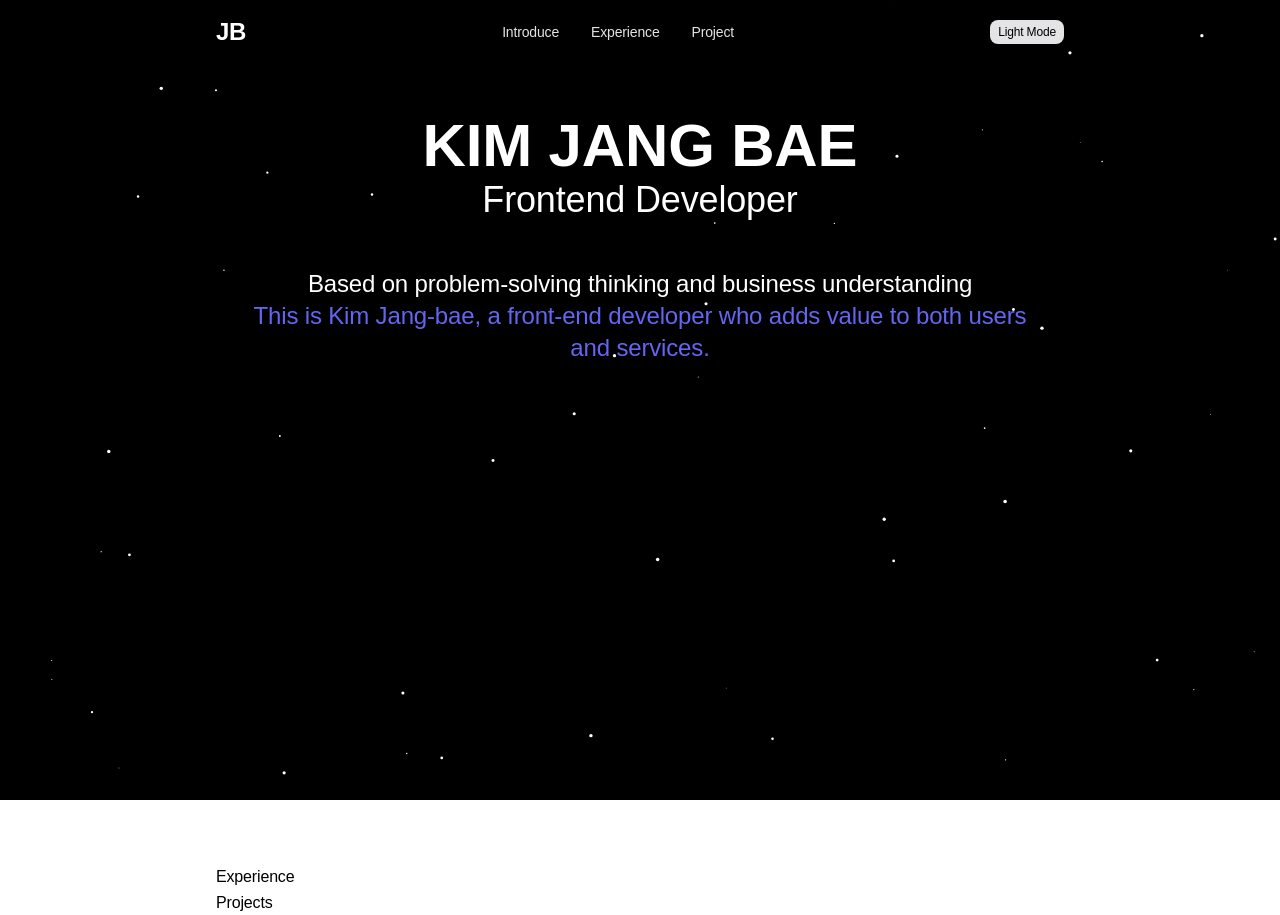
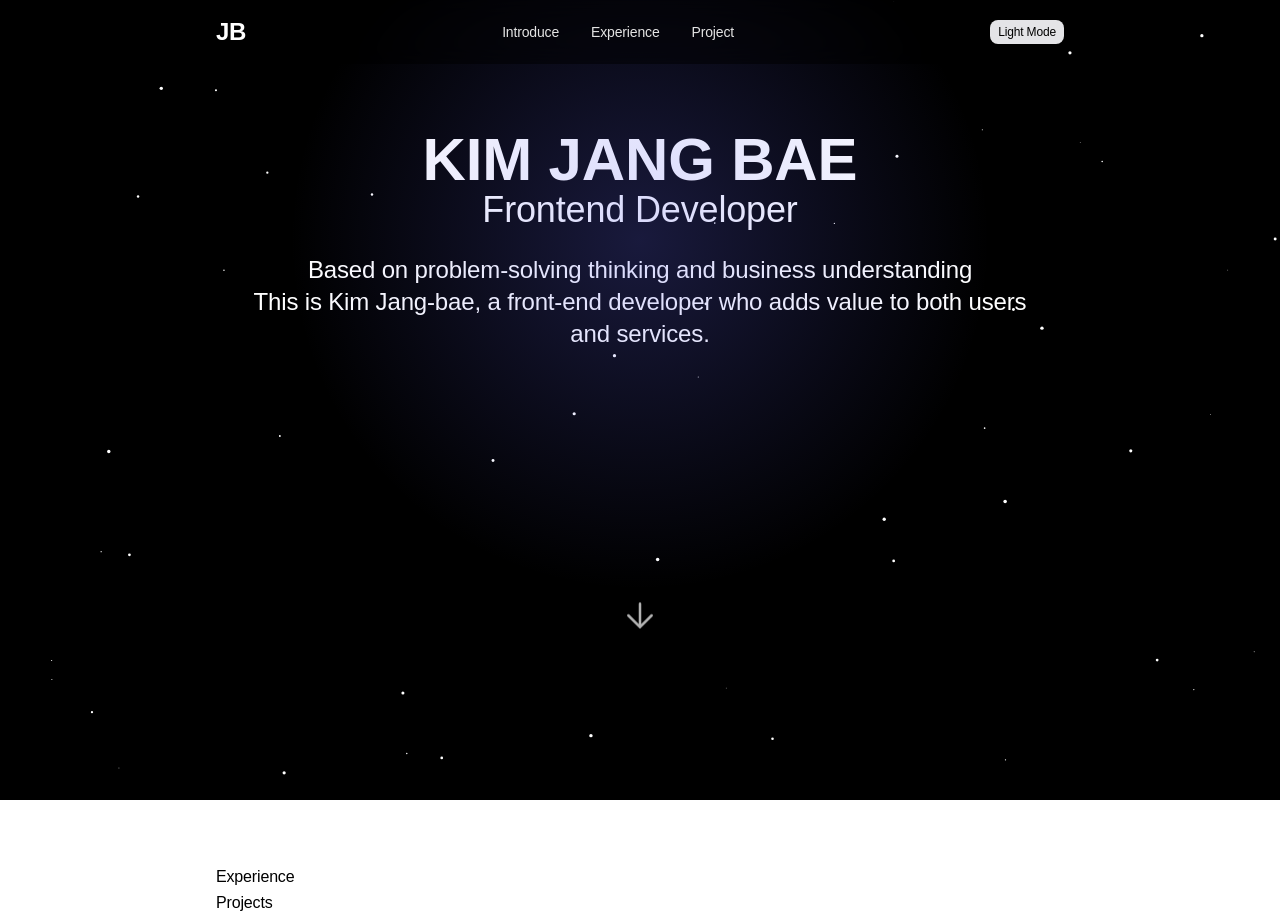
Before and after one commit to JangBai/JangBai.github.io, a React (Vite) app: page / in a window 1280 px wide. Built offline with nearby package versions, Linux system fonts and the light colour scheme; a web font is replaced by a local one.

Commit message:
fix: introduce 배경 원, 화살표 추가

```diff
--- a/src/index.css
+++ b/src/index.css
@@ -37,3 +37,17 @@ body {
   --color-accent-soft: #a5b4fc;
   --color-accent-hover: linear-gradient(90deg, #6366f1, #8b5cf6);
 }
+
+@keyframes float {
+  0%,
+  100% {
+    transform: translateY(0);
+  }
+  50% {
+    transform: translateY(-15px);
+  }
+}
+
+.animate-float {
+  animation: float 2.5s ease-in-out infinite;
+}
--- a/src/pages/home/Introduce.tsx
+++ b/src/pages/home/Introduce.tsx
@@ -2,9 +2,10 @@ export default function Introduce() {
   return (
     <section
       id="introduce"
-      className="flex h-screen -translate-y-32 flex-col items-center justify-center gap-6 max-sm:h-[60vh] sm:-translate-y-56 sm:gap-12"
+      className="relative flex h-screen -translate-y-32 flex-col items-center justify-center gap-6 max-sm:h-[60vh] sm:-translate-y-56 sm:gap-12"
     >
-      <div className="flex flex-col items-center justify-center gap-1 text-[var(--color-primary)]">
+      <div className="flex flex-col items-center justify-center gap-6">
+        <div className="text-center text-[var(--color-primary)]">
           <h2 className="text-3xl font-bold sm:text-5xl lg:text-6xl">
             KIM JANG BAE
           </h2>
@@ -15,12 +16,29 @@ export default function Introduce() {
             {/* 문제 해결 중심의 사고와 비즈니스 이해를 바탕으로, */}
             Based on problem-solving thinking and business understanding
           </span>
-        <span className="text-center text-base text-[var(--color-accent)] sm:text-xl lg:text-2xl">
+          <span className="text-center text-base text-[var(--color-primary)] sm:text-xl lg:text-2xl">
             {/* 사용자와 서비스 모두에 가치를 더하는 프론트엔드 개발자 김장배입니다. */}
             This is Kim Jang-bae, a front-end developer who adds value to both
             users and services.
           </span>
         </div>
+      </div>
+      <div className="top-50 absolute inset-0 bg-[radial-gradient(circle_at_center,rgba(99,102,241,0.25)_0%,transparent_60%)] dark:bg-[radial-gradient(circle_at_center,rgba(99,102,241,0.25)_0%,transparent_60%)]" />
+      <div className="animate-float left-50 absolute bottom-0">
+        <svg
+          width="40"
+          height="40"
+          viewBox="0 0 24 24"
+          fill="none"
+          strokeWidth="1.5"
+          strokeLinecap="round"
+          strokeLinejoin="round"
+          stroke="var(--color-primary)"
+          className="stroke-[var(--color-primary)] opacity-70"
+        >
+          <path d="M12 5v14M19 12l-7 7-7-7" />
+        </svg>
+      </div>
     </section>
   );
 }
```
Lines whose indentation alone changed are shown as unchanged.
